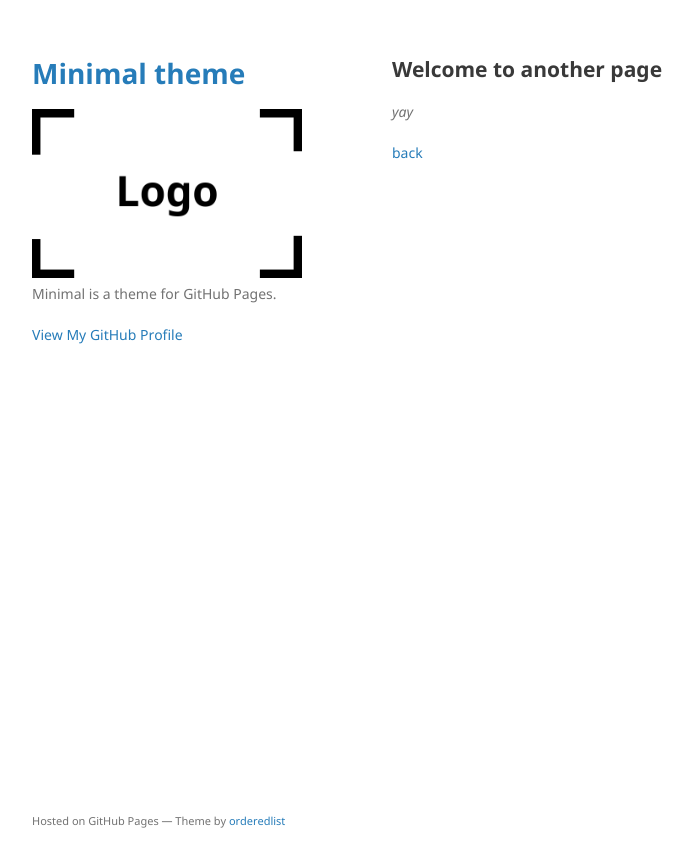
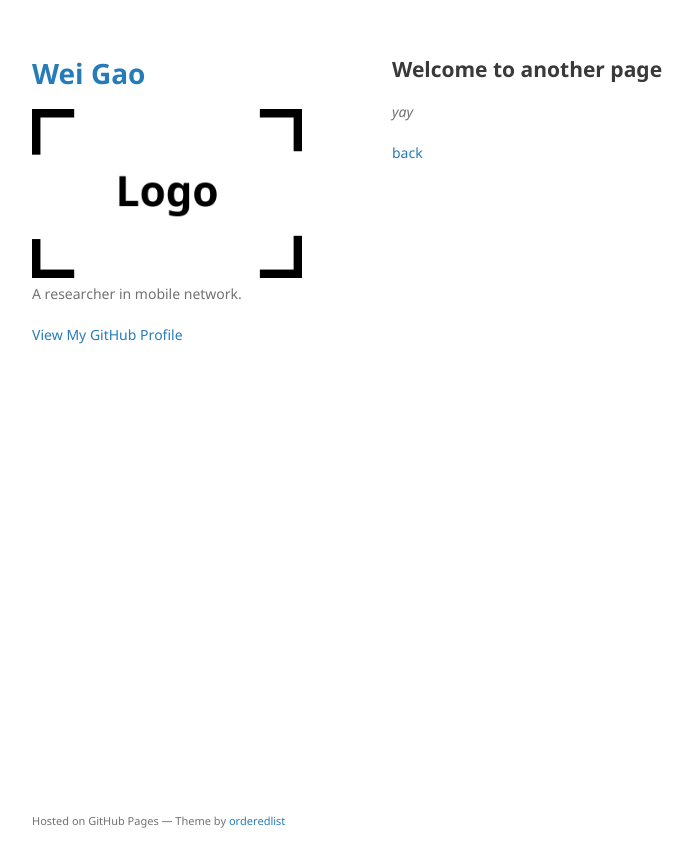
Before and after one commit to willweigao/willweigao.github.io, a Jekyll site: the page built from another-page.md, in a window 1280 px wide. Shown: the top 867 px of the page, without its empty margins (178-871 px from the left). Built offline with Jekyll 4.4.1, drawn with Linux system fonts in a browser that asks for light colours; our own code applies the rules of GitHub Pages for plain Markdown files.

Commit message:
minimal initial

```diff
--- a/_config.yml
+++ b/_config.yml
@@ -1,6 +1,6 @@
-title: Minimal theme
+title: Wei Gao
 logo: /assets/img/logo.png
-description: Minimal is a theme for GitHub Pages.
+description: A researcher in mobile network.
 show_downloads: false
 google_analytics:
 theme: jekyll-theme-minimal
```
